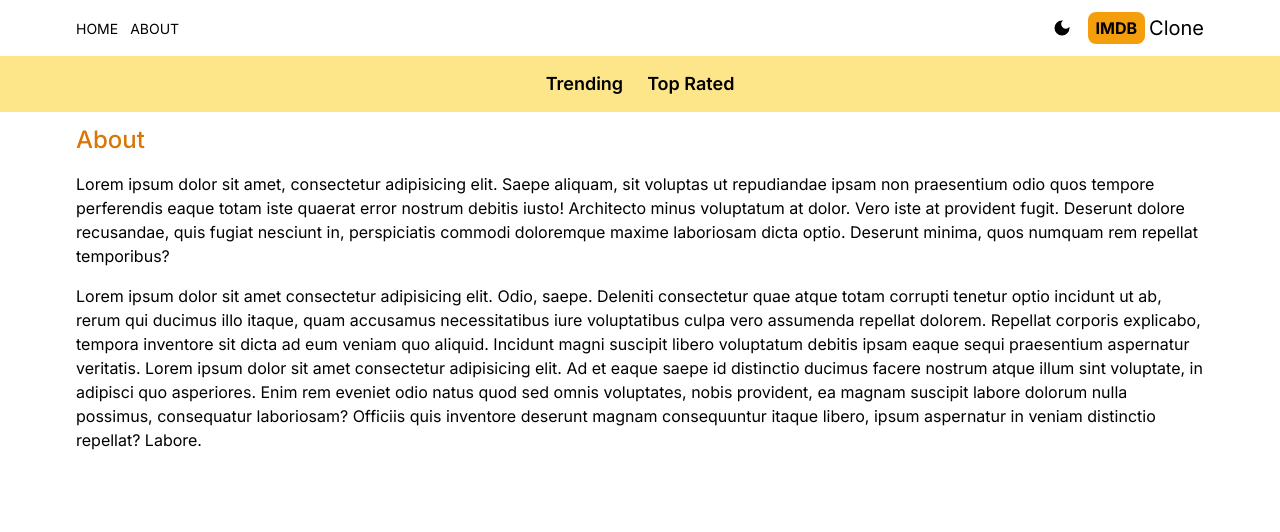
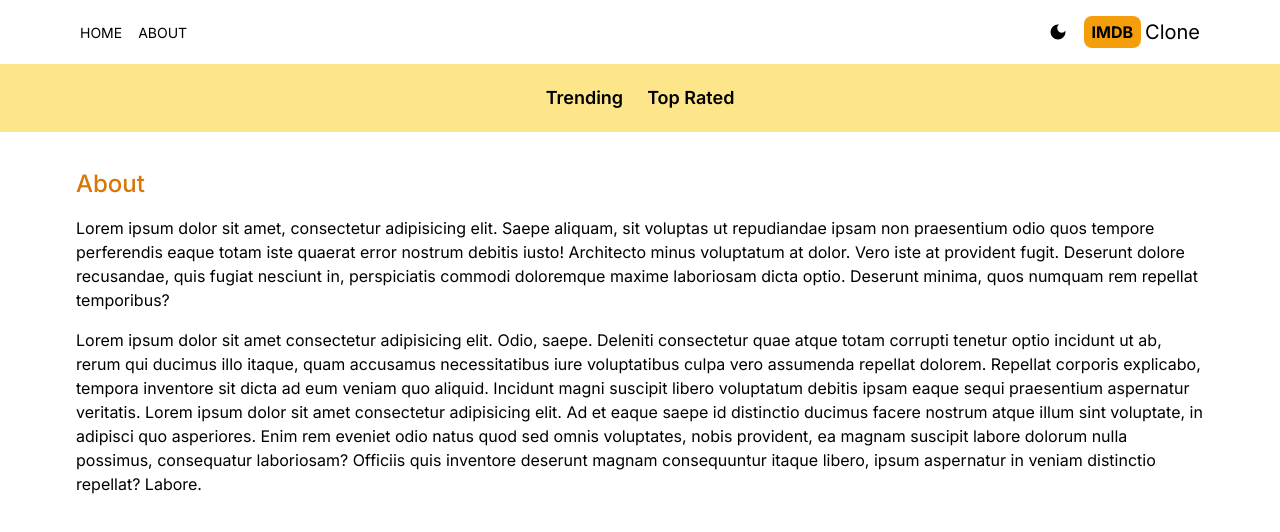
Before and after one commit to SandeepSabu9809/imdb-clone, a Next.js app: page /about in a window 1280 px wide. Shown: the top 532 px of the page. Built offline with nearby package versions, Linux system fonts and the light colour scheme.

Commit message:
stylized cards

```diff
--- a/src/app/about/page.jsx
+++ b/src/app/about/page.jsx
@@ -3,7 +3,7 @@ import React from 'react'
 export default function About() {
   return (
     <div className='max-w-6xl space-y-4 mx-auto p-3'>
-      <h1 className='text-2xl font-medium text-amber-600'>About</h1>
+      <h1 className='text-2xl font-medium text-amber-600 mt-6'>About</h1>
       <p>Lorem ipsum dolor sit amet, consectetur adipisicing elit. Saepe aliquam, sit voluptas ut repudiandae ipsam non praesentium odio quos tempore perferendis eaque totam iste quaerat error nostrum debitis iusto! Architecto minus voluptatum at dolor. Vero iste at provident fugit. Deserunt dolore recusandae, quis fugiat nesciunt in, perspiciatis commodi doloremque maxime laboriosam dicta optio. Deserunt minima, quos numquam rem repellat temporibus?</p>
       <p>Lorem ipsum dolor sit amet consectetur adipisicing elit. Odio, saepe. Deleniti consectetur quae atque totam corrupti tenetur optio incidunt ut ab, rerum qui ducimus illo itaque, quam accusamus necessitatibus iure voluptatibus culpa vero assumenda repellat dolorem. Repellat corporis explicabo, tempora inventore sit dicta ad eum veniam quo aliquid. Incidunt magni suscipit libero voluptatum debitis ipsam eaque sequi praesentium aspernatur veritatis. Lorem ipsum dolor sit amet consectetur adipisicing elit. Ad et eaque saepe id distinctio ducimus facere nostrum atque illum sint voluptate, in adipisci quo asperiores. Enim rem eveniet odio natus quod sed omnis voluptates, nobis provident, ea magnam suscipit labore dolorum nulla possimus, consequatur laboriosam? Officiis quis inventore deserunt magnam consequuntur itaque libero, ipsum aspernatur in veniam distinctio repellat? Labore.</p>
     </div>
--- a/src/app/components/Card.jsx
+++ b/src/app/components/Card.jsx
@@ -1,17 +1,27 @@
 import Image from 'next/image'
 import Link from 'next/link'
 import React from 'react'
+import { LuThumbsUp } from "react-icons/lu";
 
 export default function Card({result}) {
   return (
-    <div>
+    <div className='group cursor-pointer sm:hover:shadow-slate-400 sm:shadow-md rounded-lg sm:border sm:border-slate-400 sm:m-2 transition-shadow duration-200  ' >
      <Link href={'/movie/${result.id}'} >
      <Image
           src={`https://image.tmdb.org/t/p/original/${result.backdrop_path || result.poster_path}`}
           width={500}
           height={300}
-          className='sm:rounded-t-lg'
+          className='sm:rounded-t-lg hover:opacity-75 transition-opacity duration-300 '
       />
+      <div className='p-2'>
+        <p className='line-clamp-2 text-md '>{result.overview}</p>
+        <h2 className='text-md font-bold truncate'>{result.title || result.name}</h2>
+        <p className='flex items-center '>
+        {result.release_date || result.first_air_date}
+        <LuThumbsUp className=' mr-1 ml-5'/>
+        {result.vote_count}
+        </p>
+      </div>
      </Link>
     </div>
   )
--- a/src/app/components/Header.jsx
+++ b/src/app/components/Header.jsx
@@ -6,9 +6,9 @@ import DarkModeSwitch from "./DarkModeSwitch";
 
 export default function Header() {
   return (
-    <div className="flex justify-between items-center p-3 max-w-6xl mx-auto">
+    <div className="flex justify-between items-center p-4 max-w-6xl mx-auto">
 
-      <div className="flex gap-3 items-center">
+      <div className="flex gap-4 items-center">
         <MenuItem title='home' address='/' Icon={IoMdHome} />
         <MenuItem title='about' address='/about' Icon={FaCircleInfo} />
       </div>
--- a/src/app/components/Navbar.jsx
+++ b/src/app/components/Navbar.jsx
@@ -3,7 +3,7 @@ import NavbarItem from './NavbarItem'
 
 export default function Navbar() {
   return (
-    <div className='flex dark:bg-gray-600 bg-amber-200 p-3.5 justify-center gap-6 lg:text-lg' >
+    <div className='flex dark:bg-gray-600 bg-amber-200 p-5 justify-center gap-6 lg:text-lg' >
       <NavbarItem title="Trending" param="fetchTrending" />
       <NavbarItem title="Top Rated" param="fetchTopRated" />
     </div>
--- a/src/app/components/Results.jsx
+++ b/src/app/components/Results.jsx
@@ -3,7 +3,7 @@ import Card from './Card';
 
 export default function Results({ results }) {
   return (
-    <div className='sm:grid sm:grid-cols-2 lg:grid-cols-3 xl:grid-cols-4 2xl:grid-cols-5 max-w-6xl mx-auto py-4  ' >
+    <div className='sm:grid sm:grid-cols-2 lg:grid-cols-3 xl:grid-cols-4 2xl:grid-cols-4 max-w-7xl mx-auto py-4  ' >
       {results.map((result) => (
         <Card key={result.id} result={result} />
       ))}
--- a/src/app/loading.jsx
+++ b/src/app/loading.jsx
@@ -2,8 +2,8 @@ import React from 'react'
 
 export default function loading() {
   return (
-    <div className='flex justify-center mt-16' >
-      <img width={100} src="spinner.svg" alt="loading..." />
+    <div className='flex justify-center mt-24' >
+      <img className='mt-24' width={100} src="spinner.svg" alt="loading..." />
     </div>
   )
 }
```
